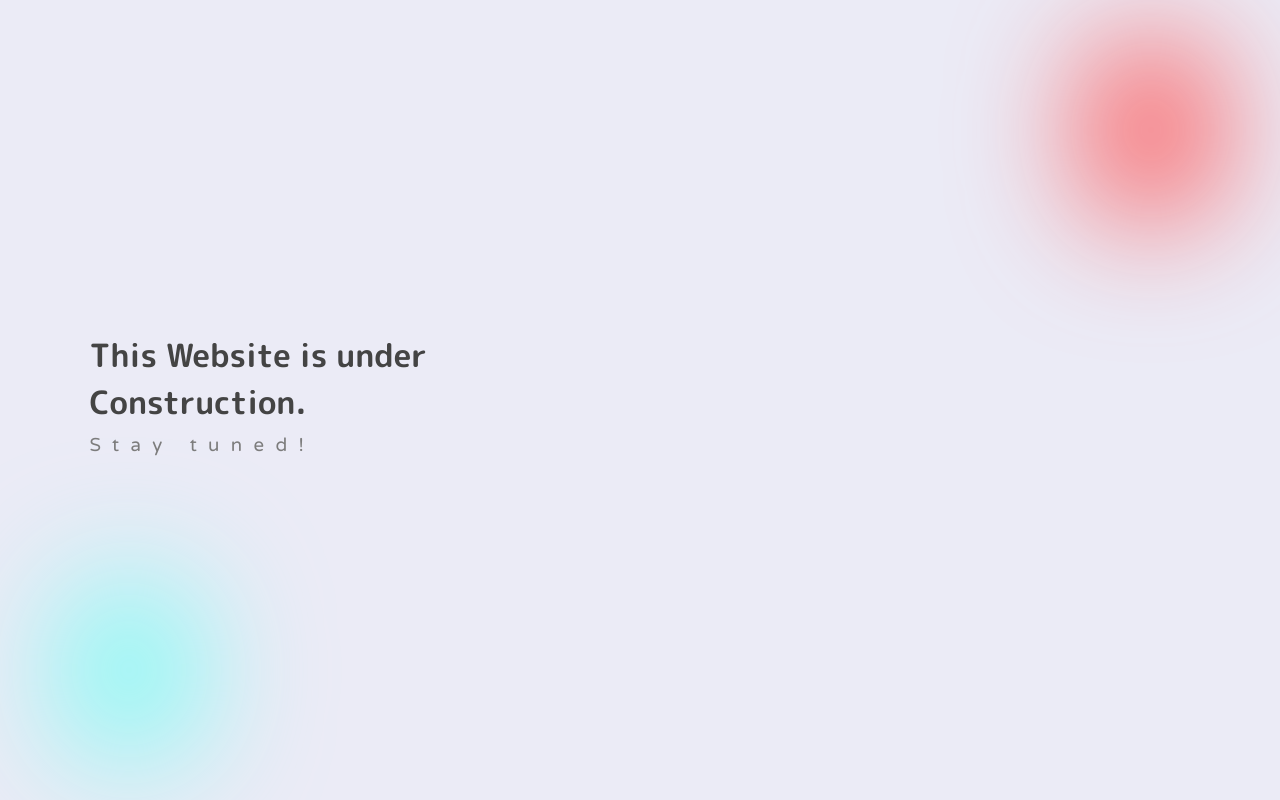
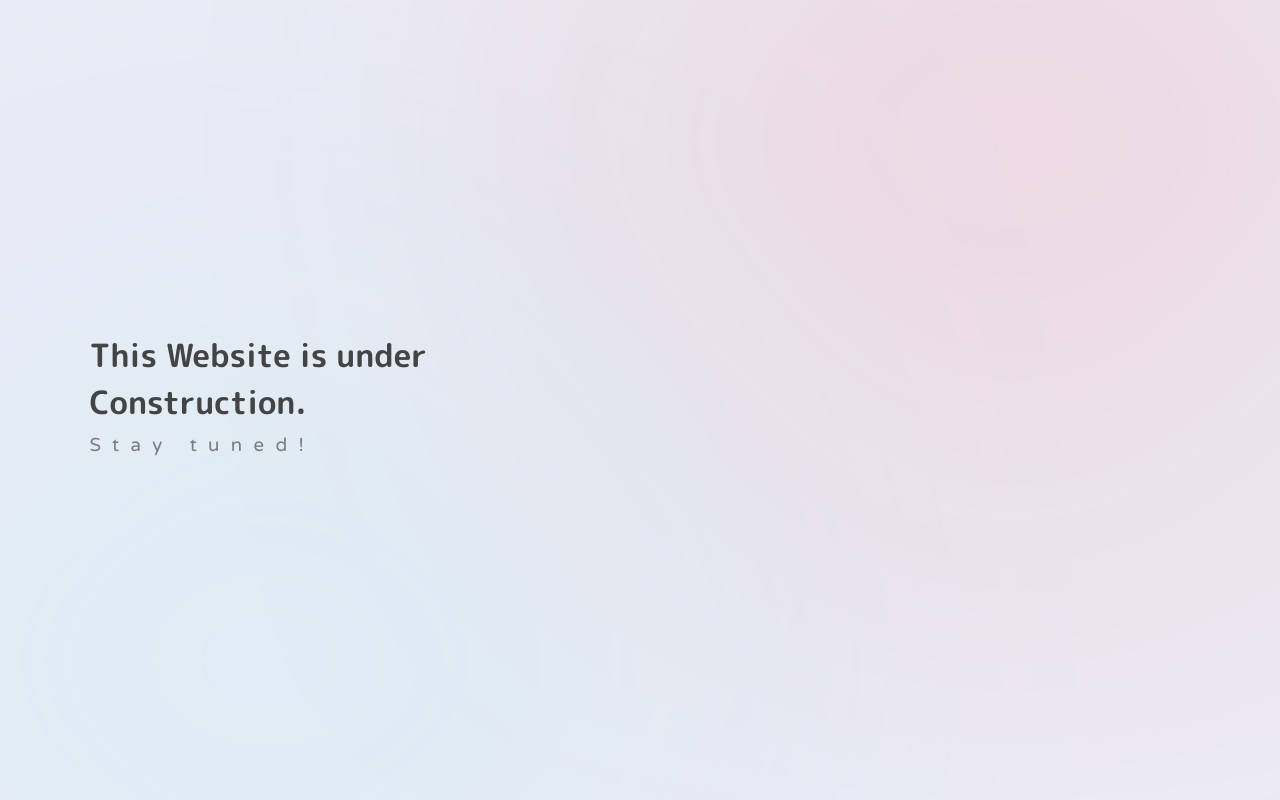
Before and after one commit to North077/North077.github.io, a SvelteKit app: page / in a window 1280 px wide. Built offline with nearby package versions, Linux system fonts and the light colour scheme.

Commit message:
Updated some css

```diff
--- a/src/routes/+page.svelte
+++ b/src/routes/+page.svelte
@@ -36,10 +36,10 @@
   }
 
   .shape {
-    height: 180px;
-    width: 130px;
+    height: 25vh;
+    width: 32vw;
     border-radius: 50%;
-    filter: blur(65px);
+    filter: blur(20vw);
     position: absolute;
   }
 
```
